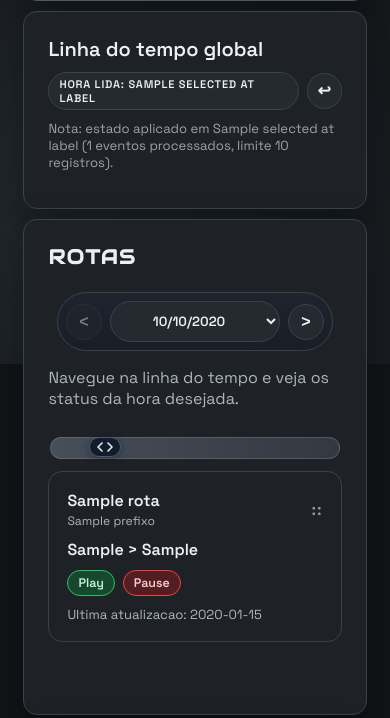
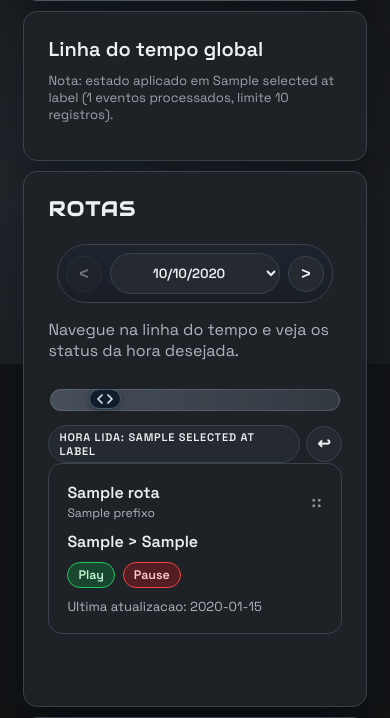
Before and after one commit to tallisonbarros/saas-set, a Django app: template core/apps/app_rotas/templates/core/apps/app_rotas/dashboard.html in a window 390 px wide. Shown: the part 480-1198 px from the top of the page. Run offline with Django 5.2, Linux system fonts and the light colour scheme; the template is opened without the code that fills it: most values are stand-ins (such as "Sample title", 1, 10 or a date in 2020).

Commit message:
APP-ROTAS

```diff
--- a/core/apps/app_rotas/templates/core/apps/app_rotas/dashboard.html
+++ b/core/apps/app_rotas/templates/core/apps/app_rotas/dashboard.html
@@ -43,16 +43,6 @@
     <section class="card">
       <div class="io-card-head timeline-global-head">
         <h2 class="io-title">Linha do tempo global</h2>
-        <div class="timeline-global-read">
-          <span class="panel-tag">Hora lida: <strong id="timeline-read-label">{{ selected_at_label }}</strong></span>
-          <a
-            id="timeline-back-now"
-            class="day-arrow timeline-back-now {% if showing_now %}is-hidden{% endif %}"
-            href="?dia={{ now_day|date:'Y-m-d' }}&at={{ now_at_iso }}"
-            aria-label="Voltar para agora"
-            title="Voltar para agora"
-          >↩</a>
-        </div>
       </div>
       <p class="muted timeline-note">Nota: estado aplicado em {{ selected_at_label }} ({{ total_events }} eventos processados, limite {{ max_records }} registros).</p>
     </section>
@@ -96,6 +86,16 @@
             <input id="timeline-range" type="range" min="0" max="{{ timeline_total|add:'-1' }}" value="{{ selected_index }}" {% if timeline_total < 2 %}disabled{% endif %}>
           </div>
         </form>
+        <div class="timeline-read timeline-read--tight">
+          <span class="panel-tag">Hora lida: <strong id="timeline-read-label">{{ selected_at_label }}</strong></span>
+          <a
+            id="timeline-back-now"
+            class="day-arrow timeline-back-now {% if showing_now %}is-hidden{% endif %}"
+            href="?dia={{ now_day|date:'Y-m-d' }}&at={{ now_at_iso }}"
+            aria-label="Voltar para agora"
+            title="Voltar para agora"
+          >↩</a>
+        </div>
       {% else %}
         <p class="muted">Sem eventos no dia selecionado.</p>
       {% endif %}
@@ -163,12 +163,10 @@
     }
     .day-arrow[disabled] { opacity: .42; cursor: not-allowed; }
     .timeline-global-head { display: flex; align-items: center; justify-content: space-between; gap: 10px; }
-    .timeline-global-read { display: inline-flex; align-items: center; gap: 8px; }
     @media (max-width: 760px) {
       .io-card-head { display: flex; flex-direction: column; gap: 10px; align-items: stretch; }
       .day-nav-form.in-section { margin-left: 0; align-self: center; width: 100%; justify-content: center; }
       .timeline-global-head { align-items: stretch; }
-      .timeline-global-read { justify-content: flex-end; }
     }
     .rotas-grid { display: grid; grid-template-columns: repeat(auto-fit, minmax(220px, 1fr)); gap: 12px; }
     .rota-card { text-decoration: none; color: inherit; display: flex; flex-direction: column; gap: 10px; }
@@ -246,6 +244,8 @@
     }
     .timeline-back-now { text-decoration: none; display: inline-flex; align-items: center; justify-content: center; }
     .timeline-back-now.is-hidden { display: none; }
+    .timeline-read { display: flex; align-items: center; justify-content: flex-end; gap: 6px; }
+    .timeline-read--tight { margin: 2px 0 0; }
     .timeline-note { margin-top: 10px; font-size: .82rem; opacity: .88; }
     @keyframes rotaBlink {
       0% { transform: scale(1); box-shadow: 0 0 0 0 rgba(34, 197, 94, 0.62); }
```
Also changed, not shown: core/apps/app_rotas/templates/core/apps/app_rotas/rota_detalhe.html (+12 -12 lines).
